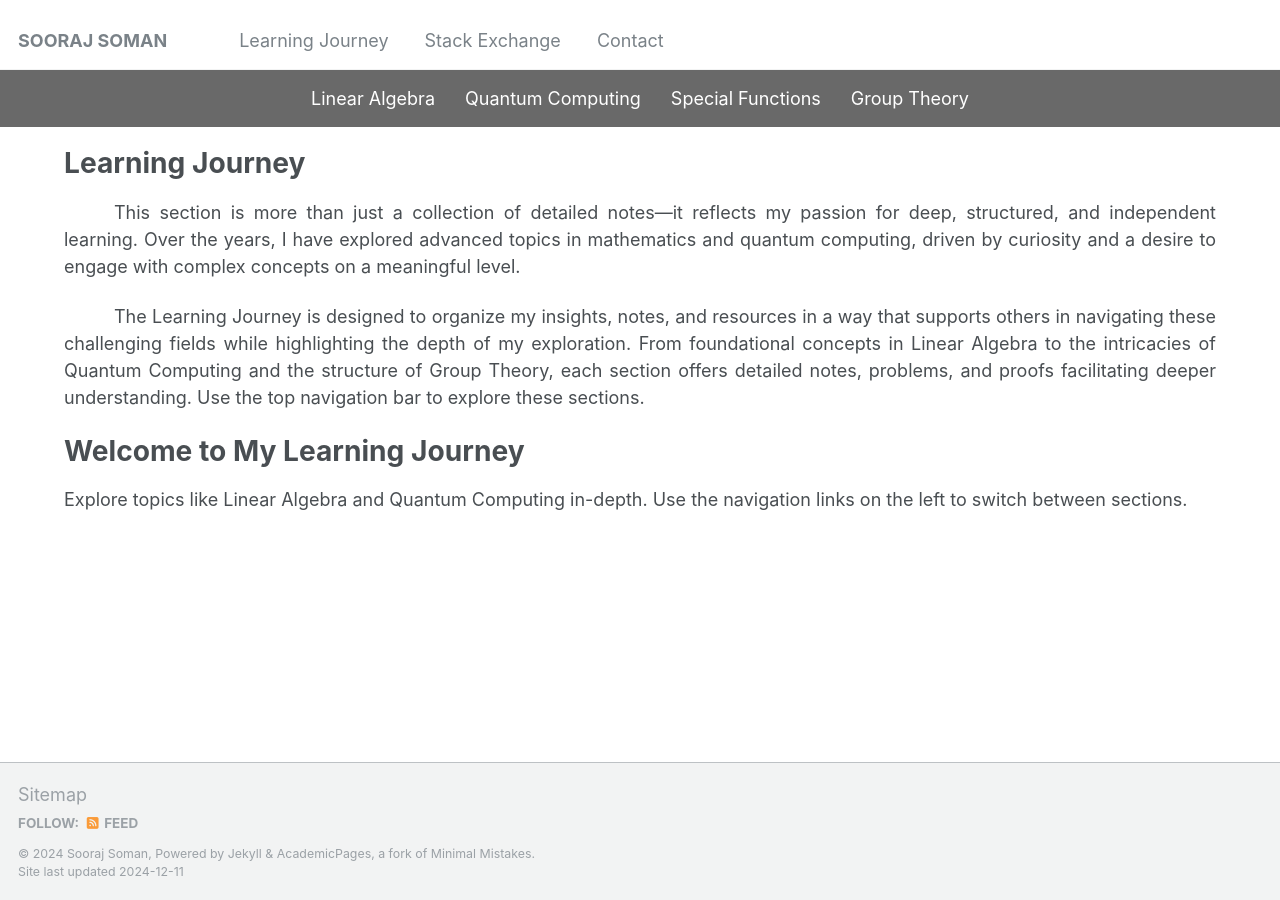
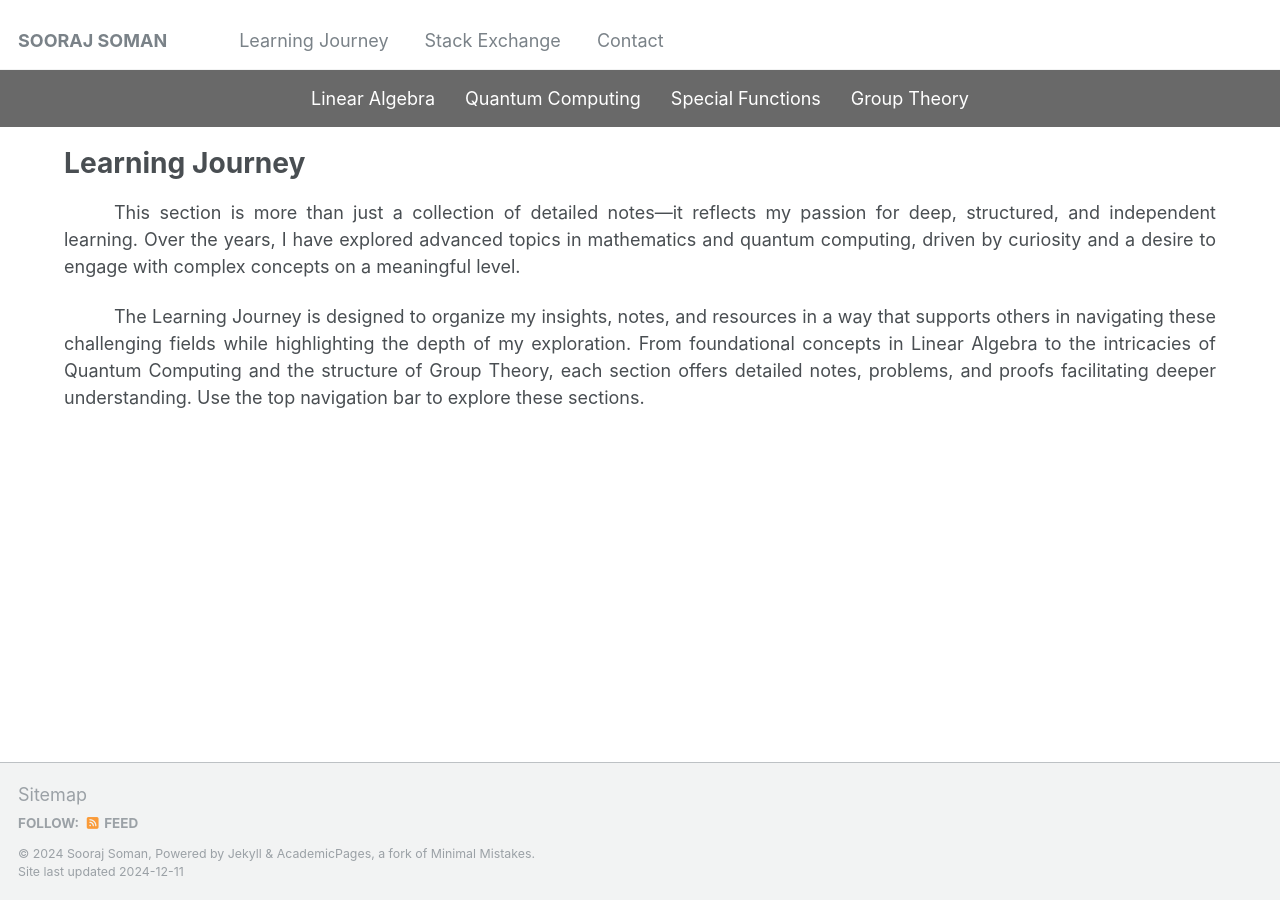
Before and after one commit to soorajss1729/soorajss1729.github.io, a Jekyll site: the page built from _learning/learning.md, in a window 1280 px wide. Built offline with Jekyll 4.4.1, drawn with Linux system fonts in a browser that asks for light colours.

Commit message:
Update learning.md

```diff
--- a/_learning/learning.md
+++ b/_learning/learning.md
@@ -33,7 +33,3 @@ classes: wide
  <p>This section is more than just a collection of detailed notes—it reflects my passion for deep, structured, and independent learning. Over the years, I have explored advanced topics in mathematics and quantum computing, driven by curiosity and a desire to engage with complex concepts on a meaningful level.</p>
  <p>The Learning Journey is designed to organize my insights, notes, and resources in a way that supports others in navigating these challenging fields while highlighting the depth of my exploration. From foundational concepts in Linear Algebra to the intricacies of Quantum Computing and the structure of Group Theory, each section offers detailed notes, problems, and proofs facilitating deeper understanding. Use the top navigation bar to explore these sections.</p>
 </div>
-
-
-<h1>Welcome to My Learning Journey</h1>
-<p>Explore topics like Linear Algebra and Quantum Computing in-depth. Use the navigation links on the left to switch between sections.</p>
```
